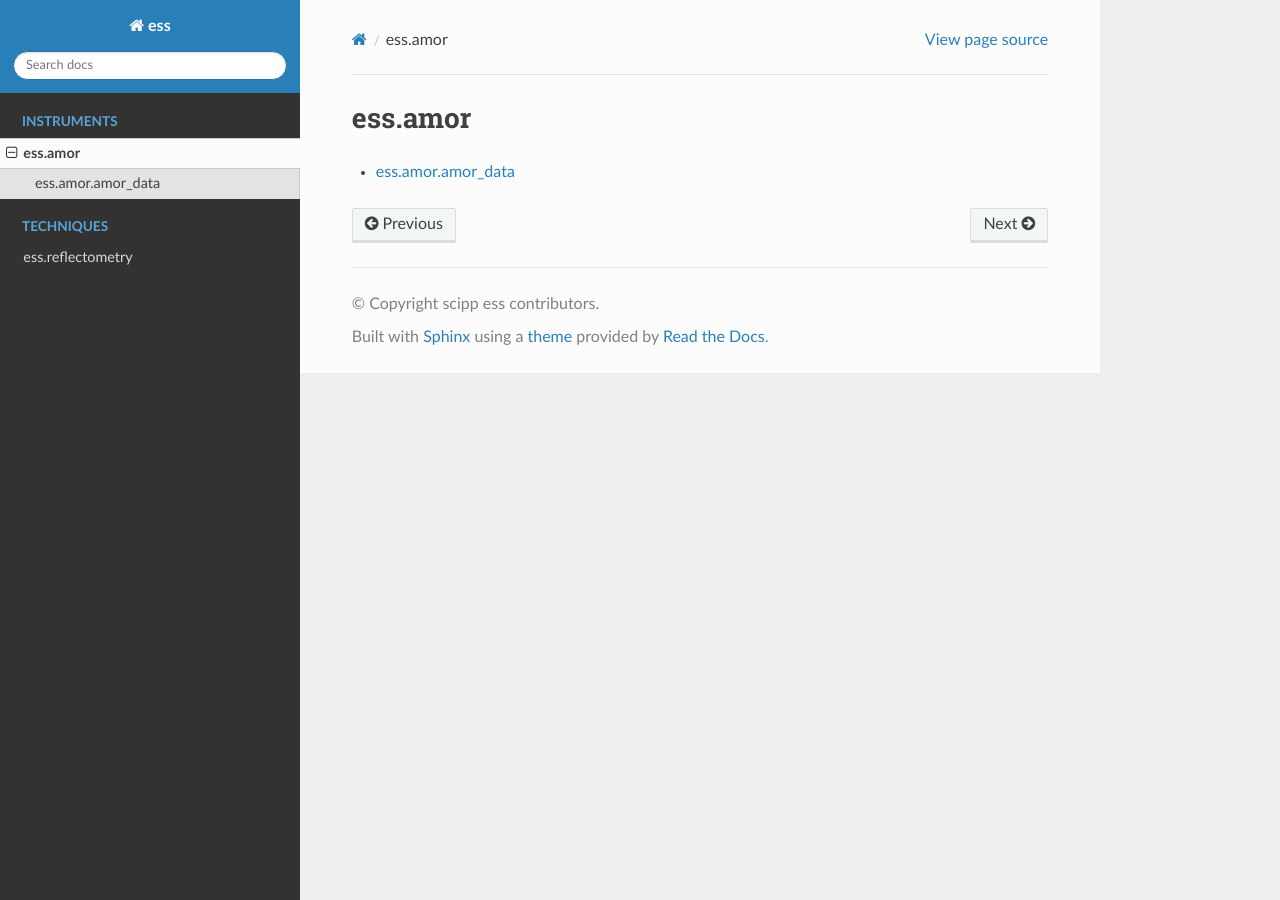
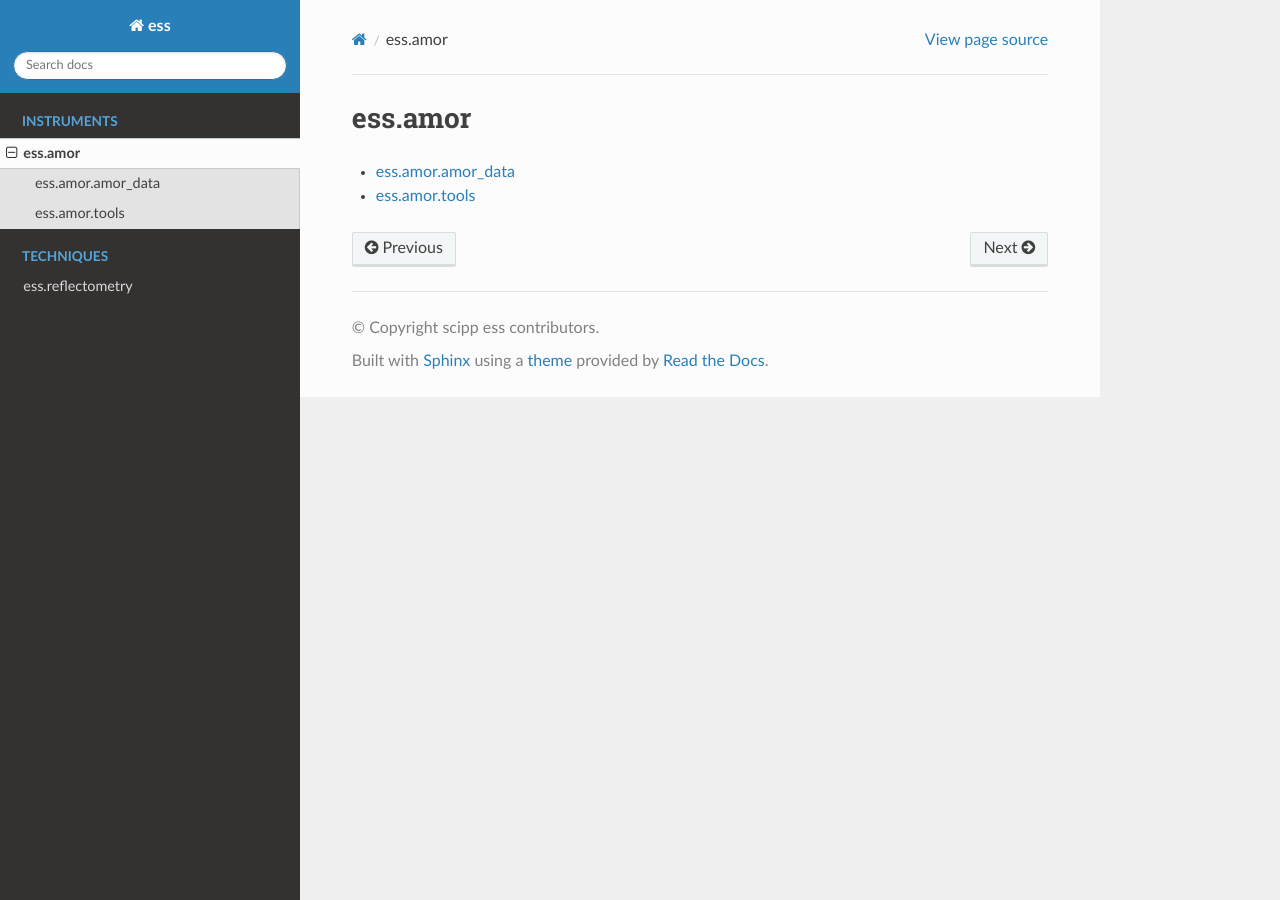
Before and after one commit to gudlot/ess, a Sphinx documentation site: the page built from docs/instruments/amor.rst, in a window 1280 px wide. Built offline with Sphinx 7.4.7 and the Read the Docs theme 2.0.0, drawn with Linux system fonts in a browser that asks for light colours.

Commit message:
add amor.tools to doucmentation

```diff
--- a/docs/instruments/amor.rst
+++ b/docs/instruments/amor.rst
@@ -5,3 +5,4 @@
    :maxdepth: 4
 
    amor/amor_data
+   amor/tools
--- /dev/null
+++ b/docs/instruments/amor/tools.rst
@@ -0,0 +1,7 @@
+ess\.amor\.tools
+================
+
+.. automodule:: ess.amor.tools
+    :members:
+    :undoc-members:
+    :show-inheritance:
```
